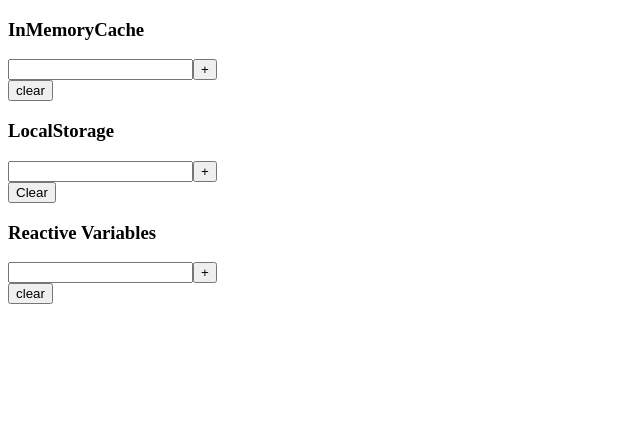
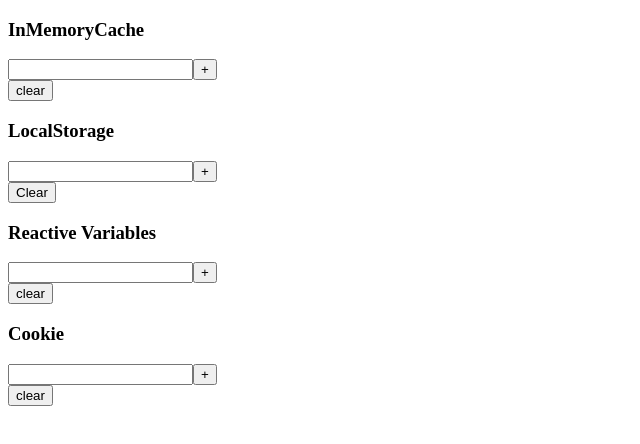
Before and after one commit to snamiki1212/example-apollo-client-local-state, a React (Create React App) app: page / in a window 1280 px wide. Shown: the top 444 px of the page, without its empty margins (0-640 px from the left). Built offline with nearby package versions, Linux system fonts and the light colour scheme.

Commit message:
Add cookie way

```diff
--- a/package.json
+++ b/package.json
@@ -17,6 +17,7 @@
     "react-dom": "^17.0.2",
     "react-scripts": "4.0.3",
     "typescript": "^4.1.2",
+    "universal-cookie": "^4.0.4",
     "web-vitals": "^1.0.1"
   },
   "scripts": {
--- a/src/App.tsx
+++ b/src/App.tsx
@@ -1,4 +1,5 @@
 import React from "react";
+import { Provider } from "./apollo";
 import {
   ShowElements,
   ClearElements,
@@ -10,7 +11,7 @@ import {
   ClearItems,
   HandleItems,
 } from "./PureInMemoryCache/components";
-import { Provider } from "./apollo";
+import { ShowLines, ClearLines, HandleLines } from "./Cookie/components";
 
 function App() {
   return (
@@ -35,6 +36,13 @@ function App() {
         <ShowElements />
         <ClearElements />
       </div>
+
+      <div>
+        <h3>Cookie</h3>
+        <HandleLines />
+        <ShowLines />
+        <ClearLines />
+      </div>
     </Provider>
   );
 }
--- /dev/null
+++ b/src/Cookie/components.tsx
@@ -0,0 +1,76 @@
+import React from "react";
+import { cookies } from "./state";
+import { useQuery, useMutation, gql } from "@apollo/client";
+import { client } from "../apollo";
+
+const GetLines = gql`
+  query GetLines {
+    lines @client
+  }
+`;
+const Noop = gql`
+  mutation Noop {
+    lines @client
+  }
+`;
+
+export const ShowLines = () => {
+  const { data, loading, error } = useQuery(GetLines);
+
+  if (loading) return <div>loading...</div>;
+  if (error) return <div>error: {error.message}</div>;
+  if (!data || !data.lines) return <div>no data</div>;
+
+  const lines: Array<string> = data.lines;
+
+  return (
+    <div>
+      {lines.map((line) => (
+        <div key={line}>{line}</div>
+      ))}
+    </div>
+  );
+};
+
+export const HandleLines = () => {
+  const [text, setText] = React.useState<string>("");
+  const [noop] = useMutation(Noop, {
+    update(cache) {
+      const prevData = cache.readQuery({
+        query: GetLines,
+      });
+      const prev = (prevData as any)?.lines;
+      const newData = [...prev, text];
+
+      cache.writeQuery({
+        query: GetLines,
+        data: { lines: newData },
+      });
+
+      cookies.set("LINES", newData);
+    },
+  });
+
+  const handleAdd = async () => {
+    await noop();
+  };
+
+  return (
+    <div>
+      <input onChange={(e) => setText(e.target.value)} value={text} />
+      <button onClick={handleAdd}>+</button>
+    </div>
+  );
+};
+
+export const ClearLines = () => {
+  const clear = () => {
+    client.writeQuery({
+      query: GetLines,
+      data: { lines: [] },
+    });
+
+    cookies.remove("LINES");
+  };
+  return <button onClick={clear}>clear</button>;
+};
--- /dev/null
+++ b/src/Cookie/state.tsx
@@ -0,0 +1,3 @@
+import Cookies from "universal-cookie";
+
+export const cookies = new Cookies();
--- a/src/Localstorage/components.tsx
+++ b/src/Localstorage/components.tsx
@@ -14,14 +14,12 @@ export const HandleTodos = () => {
 
       const newData = [...prev, text];
 
-      const result = cache.writeQuery({
+      cache.writeQuery({
         query: GetTodos,
         data: { todos: newData },
       });
 
       window.localStorage.setItem("TODOS", JSON.stringify(newData));
-
-      console.log("UPDATE:", result);
     },
   });
 
--- a/src/PureInMemoryCache/components.tsx
+++ b/src/PureInMemoryCache/components.tsx
@@ -13,13 +13,10 @@ export const HandleItems = () => {
       const prev = (prevData as any)?.items;
       const newData = [...prev, text];
 
-      const result = cache.writeQuery({
+      cache.writeQuery({
         query: GetItems,
         data: { items: newData },
       });
-
-      console.log("UPDATE:", result);
-      console.log("new Items", newData);
     },
   });
 
@@ -42,7 +39,6 @@ export const ShowItems = () => {
   if (!data || !data.items) return <div>no data</div>;
 
   const items: Array<string> = data.items;
-  console.log("ITEMS", items);
 
   return (
     <div>
--- a/src/ReactiveVariables/components.tsx
+++ b/src/ReactiveVariables/components.tsx
@@ -9,7 +9,6 @@ export const ShowElements = () => {
   if (!data || !data.elements) return <div>no data</div>;
 
   const elements: Array<string> = data.elements;
-  console.log("DATA, data", data);
 
   return (
     <div>
@@ -24,8 +23,7 @@ export const HandleElements = () => {
   const [text, setText] = React.useState<string>("");
   const [noop] = useMutation(Noop, {
     update() {
-      const result = elementsVar([...elementsVar(), text]);
-      console.log("UPDATE:", result);
+      elementsVar([...elementsVar(), text]);
     },
   });
 
--- a/src/apollo/index.tsx
+++ b/src/apollo/index.tsx
@@ -1,25 +1,38 @@
 import React from "react";
 import { ApolloProvider, ApolloClient, InMemoryCache } from "@apollo/client";
 import { elementsVar } from "../ReactiveVariables/state";
+import { cookies } from "../Cookie/state";
 
 export const client = new ApolloClient({
   cache: new InMemoryCache({
     typePolicies: {
       Query: {
         fields: {
+          // Plain
           items: {
             read(cached) {
               return cached ?? [];
             },
           },
+
+          // Local Starge
           todos: {
             read() {
               return JSON.parse(window.localStorage.getItem("TODOS") ?? "[]");
             },
           },
+
+          // ReactiveVars
           elements: {
             read() {
               return elementsVar();
+            },
+          },
+
+          // Cookie
+          lines: {
+            read(cached) {
+              return cached ?? cookies.get("LINES") ?? [];
             },
           },
         },
```
Also changed, not shown: 1 other file (tests, documents, lock files or other folders).
